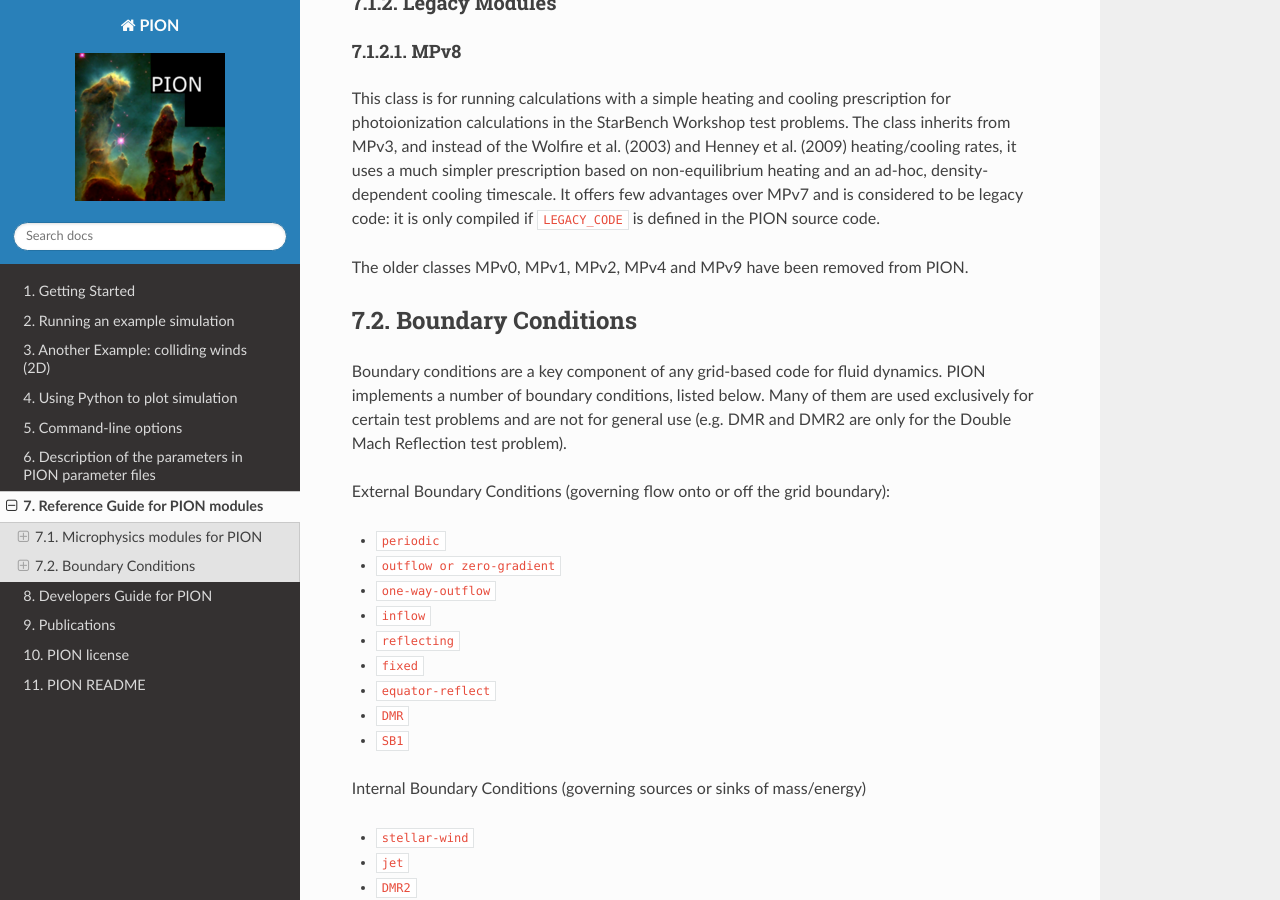
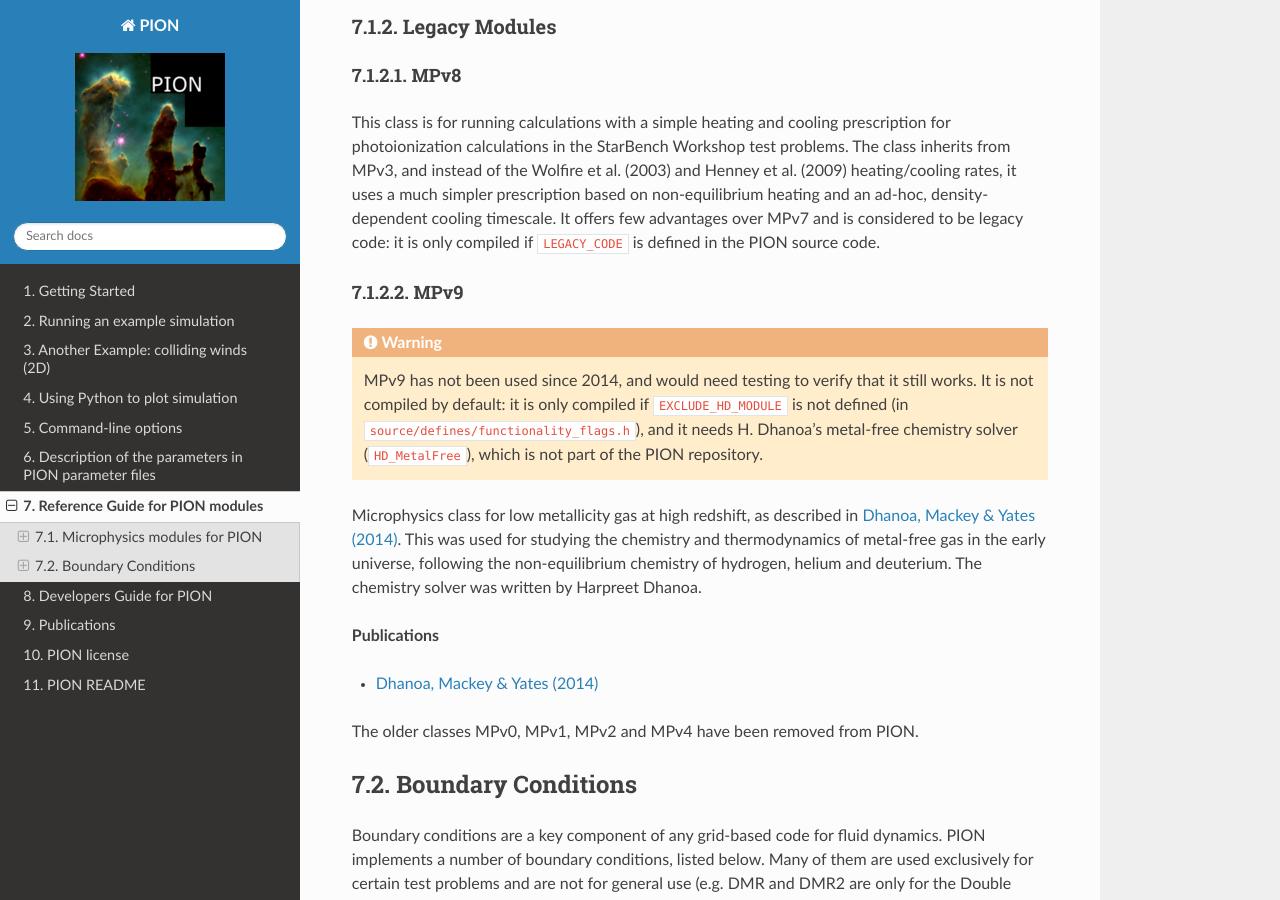
Before and after one commit to jmackey-astro/pion-docs, a Sphinx documentation site: the page built from docs/modules.rst, in a window 1280 px wide and 900 px high, scrolled down 7556 px. Built offline with Sphinx 7.4.7 and the Read the Docs theme 3.1.0, drawn with Linux system fonts in a browser that asks for light colours; some of the changed text lies outside the part shown.

Commit message:
Microphysics docs: add MPv9 back as legacy code
MPv9 is restored in PION (not compiled by default).  Add its section back
under the legacy modules, with a warning that it has not been used since
2014, needs testing, and needs H. Dhanoa's chemistry solver, which is not
in the PION repository.

Co-Authored-By: Claude Opus 5.5 <noreply@anthropic.com>

```diff
--- a/docs/modules.rst
+++ b/docs/modules.rst
@@ -30,6 +30,7 @@ NEMO.
 -  MPv7
 -  NEMO
 -  MPv8 (LEGACY, not compiled by default)
+-  MPv9 (LEGACY, not compiled by default)
 
 MPv3, MPv5, MPv6, MPv7 and NEMO can be used with more than one ionising
 point source.
@@ -436,8 +437,31 @@ ad-hoc, density-dependent cooling timescale. It offers few advantages
 over MPv7 and is considered to be legacy code: it is only compiled if
 ``LEGACY_CODE`` is defined in the PION source code.
 
-The older classes MPv0, MPv1, MPv2, MPv4 and MPv9 have been removed from
-PION.
+MPv9
+^^^^^^^^^^^^^^^^^^
+
+.. warning::
+
+   MPv9 has not been used since 2014, and would need testing to verify
+   that it still works. It is not compiled by default: it is only compiled
+   if ``EXCLUDE_HD_MODULE`` is not defined (in
+   ``source/defines/functionality_flags.h``), and it needs H. Dhanoa's
+   metal-free chemistry solver (``HD_MetalFree``), which is not part of
+   the PION repository.
+
+Microphysics class for low metallicity gas at high redshift, as
+described in `Dhanoa, Mackey & Yates
+(2014) <https://scixplorer.org/abs/2014MNRAS.444.2085D/abstract>`__. This was
+used for studying the chemistry and thermodynamics of metal-free gas in
+the early universe, following the non-equilibrium chemistry of hydrogen,
+helium and deuterium. The chemistry solver was written by Harpreet Dhanoa.
+
+**Publications**
+
+-  `Dhanoa, Mackey & Yates
+   (2014) <https://scixplorer.org/abs/2014MNRAS.444.2085D/abstract>`__
+
+The older classes MPv0, MPv1, MPv2 and MPv4 have been removed from PION.
 
 
 .. _ref-boundary-conditions:
```
